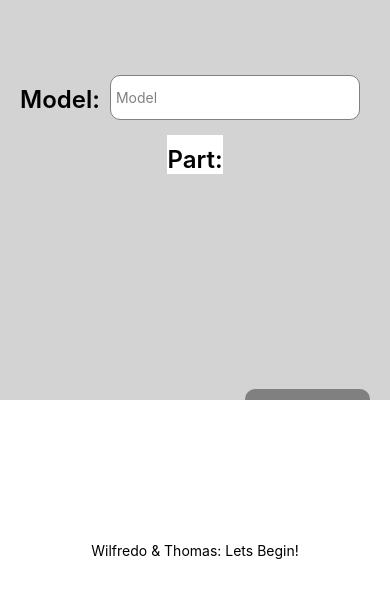
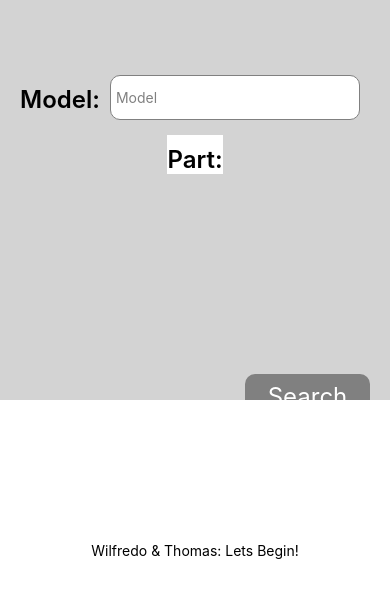
Before and after one commit to WilfredoEsco/InventoryWebApp, a React Native app in the folder Frontend/WarehouseFE/: screen / in a window 390 px wide. Shown: the top 598 px of the page. Built offline with nearby package versions, Linux system fonts and the light colour scheme; no server answers.

Commit message:
search button edit

```diff
--- a/Frontend/WarehouseFE/src/Components/SearchForm.js
+++ b/Frontend/WarehouseFE/src/Components/SearchForm.js
@@ -129,7 +129,7 @@ const styles = StyleSheet.create({
         width: 125,
         borderRadius: 10,
         marginLeft: 225,
-        marginTop: 215
+        marginTop: 200
     },
     searchText: {
         color: 'white',
```
